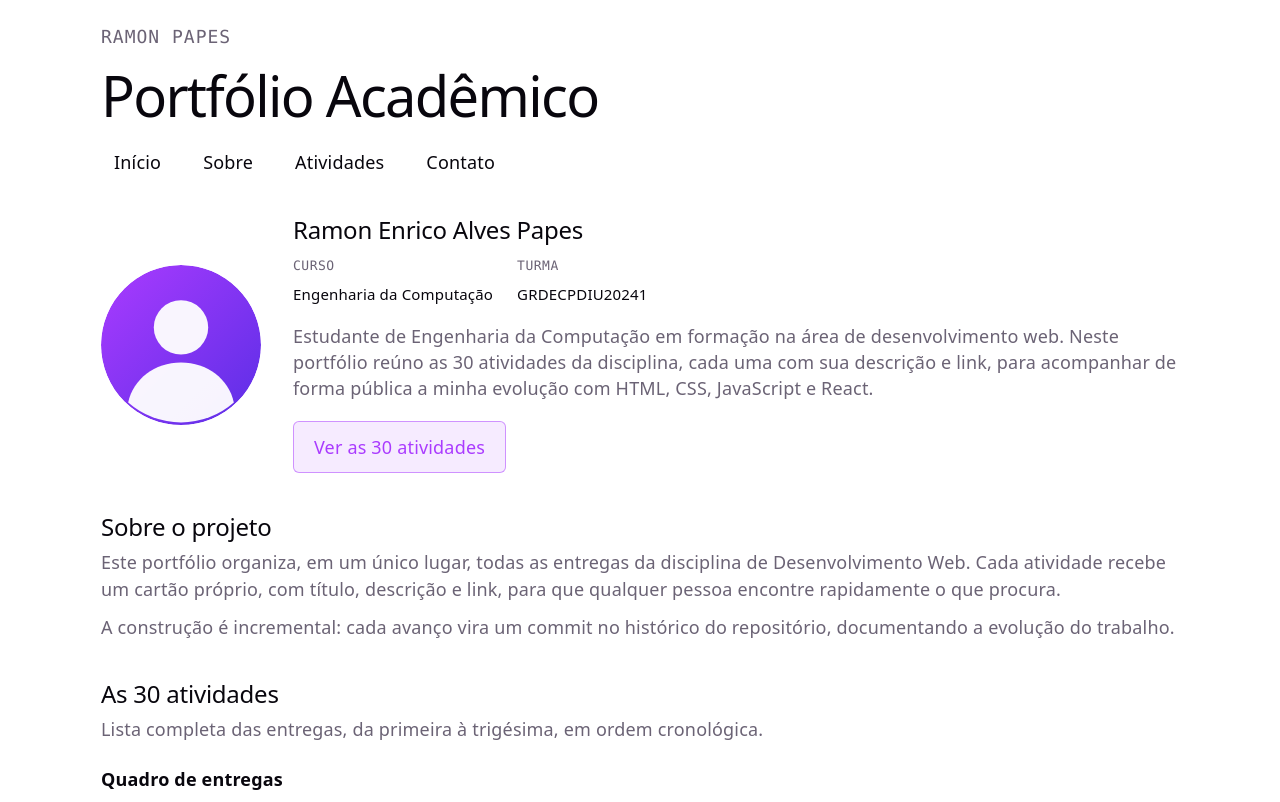
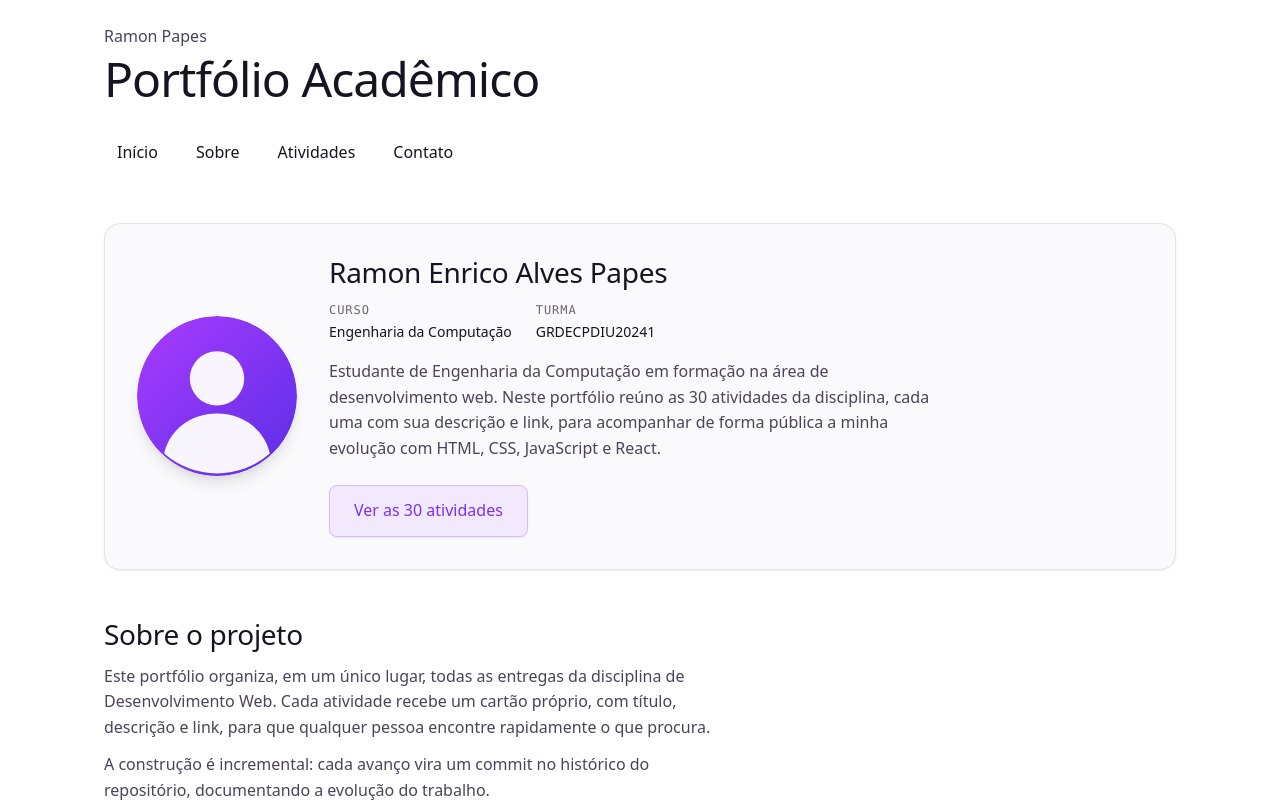
Before and after one commit to RamonPapes/atv_portfolio_academico, a React (Vite) app: page / in a window 1280 px wide. Shown: the top 802 px of the page. Built offline with nearby package versions, Linux system fonts and the light colour scheme.

Commit message:
Adiciona estilização base

```diff
--- a/src/App.css
+++ b/src/App.css
@@ -2,9 +2,12 @@
   display: flex;
   flex-direction: column;
   min-height: 100svh;
-  gap: 32px;
-  padding: 24px;
-  box-sizing: border-box;
+  gap: var(--espaco-7);
+  padding: var(--espaco-5);
+}
+
+.app [id] {
+  scroll-margin-top: var(--espaco-5);
 }
 
 .skip-link {
@@ -15,77 +18,87 @@
 .skip-link:focus {
   position: static;
   display: inline-block;
-  padding: 8px 12px;
-  background: var(--accent-bg);
-  border: 1px solid var(--accent-border);
-  border-radius: 4px;
+  padding: var(--espaco-2) var(--espaco-3);
+  border: 1px solid var(--cor-marca-borda);
+  border-radius: var(--raio-sm);
+  background: var(--cor-marca-suave);
+}
+------------------------------------------ */
+.cabecalho__marca {
+  font-family: var(--fonte-mono);
+  font-size: var(--texto-sm);
+  text-transform: uppercase;
+  letter-spacing: 0.08em;
+  color: var(--cor-texto-suave);
+  margin-bottom: var(--espaco-2);
 }
 
-.cabecalho__marca {
-  font-family: var(--mono);
-  text-transform: uppercase;
-  letter-spacing: 1px;
+.cabecalho h1 {
+  margin-bottom: var(--espaco-5);
 }
 
 .navegacao ul {
   display: flex;
   flex-wrap: wrap;
-  gap: 8px 16px;
+  gap: var(--espaco-2) var(--espaco-3);
   list-style: none;
-  margin: 24px 0 0;
+  margin: 0;
   padding: 0;
 }
 
 .navegacao a {
   display: inline-block;
-  padding: 8px 12px;
-  border-radius: 6px;
-  color: var(--text-h);
+  padding: var(--espaco-2) var(--espaco-3);
+  border: 1px solid transparent;
+  border-radius: var(--raio-md);
+  color: var(--cor-texto-forte);
   text-decoration: none;
-  border: 1px solid transparent;
+  transition:
+    background var(--transicao),
+    color var(--transicao);
 }
 
-.navegacao a:hover {
-  background: var(--accent-bg);
-  color: var(--accent);
+.navegacao a:hover,
+.navegacao a:focus-visible {
+  background: var(--cor-marca-suave);
+  color: var(--cor-marca);
 }
 
-/* O foco herda o outline global de :focus-visible; aqui apenas
-   reforçamos o contorno do link dentro do menu. */
-.navegacao a:focus-visible {
-  background: var(--accent-bg);
-  color: var(--accent);
-}
-
-/* Espaço acima do alvo da âncora, para o título não encostar
-   no topo da janela ao final da rolagem. */
-.app [id] {
-  scroll-margin-top: 24px;
-}
-
+/* ---- Conteúdo principal -------------------------------------------------- */
 .conteudo {
   flex: 1;
   display: flex;
   flex-direction: column;
-  gap: 40px;
+  gap: var(--espaco-7);
+}
+
+.conteudo h2 {
+  margin-bottom: var(--espaco-3);
 }
 
 .conteudo p + p {
-  margin-top: 12px;
+  margin-top: var(--espaco-3);
 }
 
+/* ---- Apresentação -------------------------------------------------------- */
 .apresentacao {
   display: flex;
   flex-wrap: wrap;
   align-items: center;
-  gap: 32px;
+  gap: var(--espaco-6);
+  padding: var(--espaco-6);
+  border: 1px solid var(--cor-borda);
+  border-radius: var(--raio-lg);
+  background: var(--cor-superficie);
+  box-shadow: var(--sombra-sm);
 }
 
 .apresentacao__avatar {
   width: 160px;
   height: 160px;
-  border-radius: 50%;
   flex-shrink: 0;
+  border-radius: var(--raio-completo);
+  box-shadow: var(--sombra-md);
 }
 
 .apresentacao__texto {
@@ -95,49 +108,55 @@
 .apresentacao__dados {
   display: flex;
   flex-wrap: wrap;
-  gap: 8px 24px;
-  margin: 0 0 16px;
-  font-size: 15px;
+  gap: var(--espaco-2) var(--espaco-5);
+  margin: var(--espaco-3) 0 var(--espaco-4);
 }
 
 .apresentacao__dados dt {
-  font-family: var(--mono);
+  font-family: var(--fonte-mono);
+  font-size: var(--texto-xs);
   text-transform: uppercase;
-  letter-spacing: 0.5px;
-  font-size: 13px;
+  letter-spacing: 0.08em;
+  color: var(--cor-texto-suave);
 }
 
 .apresentacao__dados dd {
-  margin: 2px 0 0;
-  color: var(--text-h);
+  font-size: var(--texto-sm);
+  color: var(--cor-texto-forte);
 }
 
+/* ---- Botão ---------------------------------------------------------------- */
 .botao {
   display: inline-block;
-  margin-top: 20px;
-  padding: 12px 20px;
-  border: 1px solid var(--accent-border);
-  border-radius: 6px;
-  background: var(--accent-bg);
-  color: var(--accent);
-  font-weight: 500;
+  margin-top: var(--espaco-5);
+  padding: var(--espaco-3) var(--espaco-5);
+  border: 1px solid var(--cor-marca-borda);
+  border-radius: var(--raio-md);
+  background: var(--cor-marca-suave);
+  color: var(--cor-marca);
+  font-weight: var(--peso-medio);
   text-decoration: none;
+  box-shadow: var(--sombra-sm);
+  transition:
+    background var(--transicao),
+    color var(--transicao),
+    box-shadow var(--transicao);
 }
 
 .botao:hover,
 .botao:focus-visible {
-  background: var(--accent);
-  color: var(--bg);
+  background: var(--cor-marca);
+  color: var(--cor-marca-contraste);
+  box-shadow: var(--sombra-md);
 }
 
+/* ---- Quadro de atividades ------------------------------------------------- */
 .atividades {
-  margin-top: 24px;
+  margin-top: var(--espaco-5);
 }
 
 .atividades__titulo {
-  font-size: 18px;
-  color: var(--text-h);
-  margin: 0 0 8px;
+  margin-bottom: var(--espaco-3);
 }
 
 .atividades__lista {
@@ -146,8 +165,23 @@
   padding: 0;
 }
 
+.atividades__vazio {
+  padding: var(--espaco-5);
+  border: 1px dashed var(--cor-borda-forte);
+  border-radius: var(--raio-md);
+  background: var(--cor-superficie);
+  color: var(--cor-texto-suave);
+  font-size: var(--texto-sm);
+}
+
+/* ---- Rodapé ---------------------------------------------------------------- */
 .rodape {
-  border-top: 1px solid var(--border);
-  padding-top: 16px;
-  font-size: 15px;
+  padding-top: var(--espaco-4);
+  border-top: 1px solid var(--cor-borda);
+  font-size: var(--texto-sm);
+  color: var(--cor-texto-suave);
 }
+
+.rodape p + p {
+  margin-top: var(--espaco-2);
+}
--- a/src/index.css
+++ b/src/index.css
@@ -1,132 +1,2 @@
-:root {
-  --text: #6b6375;
-  --text-h: #08060d;
-  --bg: #fff;
-  --border: #e5e4e7;
-  --code-bg: #f4f3ec;
-  --accent: #aa3bff;
-  --accent-bg: rgba(170, 59, 255, 0.1);
-  --accent-border: rgba(170, 59, 255, 0.5);
-  --social-bg: rgba(244, 243, 236, 0.5);
-  --shadow:
-    rgba(0, 0, 0, 0.1) 0 10px 15px -3px, rgba(0, 0, 0, 0.05) 0 4px 6px -2px;
-
-  --sans: system-ui, 'Segoe UI', Roboto, sans-serif;
-  --heading: system-ui, 'Segoe UI', Roboto, sans-serif;
-  --mono: ui-monospace, Consolas, monospace;
-
-  font: 18px/145% var(--sans);
-  letter-spacing: 0.18px;
-  color-scheme: light dark;
-  color: var(--text);
-  background: var(--bg);
-  font-synthesis: none;
-  text-rendering: optimizeLegibility;
-  -webkit-font-smoothing: antialiased;
-  -moz-osx-font-smoothing: grayscale;
-
-  @media (max-width: 1024px) {
-    font-size: 16px;
-  }
-}
-
-@media (prefers-color-scheme: dark) {
-  :root {
-    --text: #9ca3af;
-    --text-h: #f3f4f6;
-    --bg: #16171d;
-    --border: #2e303a;
-    --code-bg: #1f2028;
-    --accent: #c084fc;
-    --accent-bg: rgba(192, 132, 252, 0.15);
-    --accent-border: rgba(192, 132, 252, 0.5);
-    --social-bg: rgba(47, 48, 58, 0.5);
-    --shadow:
-      rgba(0, 0, 0, 0.4) 0 10px 15px -3px, rgba(0, 0, 0, 0.25) 0 4px 6px -2px;
-  }
-
-  #social .button-icon {
-    filter: invert(1) brightness(2);
-  }
-}
-
-/* Rolagem suave entre as âncoras do menu, respeitando quem
-   pediu menos animação no sistema operacional. */
-html {
-  scroll-behavior: smooth;
-}
-
-@media (prefers-reduced-motion: reduce) {
-  html {
-    scroll-behavior: auto;
-  }
-}
-
-/* Indicador de foco visível e consistente em toda a página. */
-:focus-visible {
-  outline: 3px solid var(--accent);
-  outline-offset: 3px;
-  border-radius: 2px;
-}
-
-a {
-  color: var(--accent);
-}
-
-body {
-  margin: 0;
-}
-
-#root {
-  width: 1126px;
-  max-width: 100%;
-  margin: 0 auto;
-  min-height: 100svh;
-  display: flex;
-  flex-direction: column;
-  box-sizing: border-box;
-}
-
-h1,
-h2 {
-  font-family: var(--heading);
-  font-weight: 500;
-  color: var(--text-h);
-}
-
-h1 {
-  font-size: 56px;
-  letter-spacing: -1.68px;
-  margin: 32px 0;
-  @media (max-width: 1024px) {
-    font-size: 36px;
-    margin: 20px 0;
-  }
-}
-h2 {
-  font-size: 24px;
-  line-height: 118%;
-  letter-spacing: -0.24px;
-  margin: 0 0 8px;
-  @media (max-width: 1024px) {
-    font-size: 20px;
-  }
-}
-p {
-  margin: 0;
-}
-
-code,
-.counter {
-  font-family: var(--mono);
-  display: inline-flex;
-  border-radius: 4px;
-  color: var(--text-h);
-}
-
-code {
-  font-size: 15px;
-  line-height: 135%;
-  padding: 4px 8px;
-  background: var(--code-bg);
-}
+@import './styles/tokens.css';
+@import './styles/base.css';
--- /dev/null
+++ b/src/styles/base.css
@@ -0,0 +1,159 @@
+*,
+*::before,
+*::after {
+  box-sizing: border-box;
+}
+
+html {
+  box-sizing: border-box;
+  -webkit-text-size-adjust: 100%;
+  color-scheme: light dark;
+}
+
+
+html {
+  scroll-behavior: smooth;
+}
+
+@media (prefers-reduced-motion: reduce) {
+  html {
+    scroll-behavior: auto;
+  }
+
+  *,
+  *::before,
+  *::after {
+    animation-duration: 0.01ms !important;
+    animation-iteration-count: 1 !important;
+    transition-duration: 0.01ms !important;
+  }
+}
+
+body {
+  margin: 0;
+  font-family: var(--fonte-texto);
+  font-size: var(--texto-md);
+  line-height: var(--altura-texto);
+  color: var(--cor-texto);
+  background: var(--cor-fundo);
+  text-rendering: optimizeLegibility;
+  -webkit-font-smoothing: antialiased;
+  -moz-osx-font-smoothing: grayscale;
+}
+
+h1,
+h2,
+h3,
+h4,
+h5,
+h6,
+p,
+figure,
+blockquote,
+dl,
+dd {
+  margin: 0;
+}
+
+h1,
+h2,
+h3,
+h4,
+h5,
+h6 {
+  font-family: var(--fonte-titulo);
+  font-weight: var(--peso-medio);
+  line-height: var(--altura-titulo);
+  color: var(--cor-texto-forte);
+  text-wrap: balance;
+}
+
+h1 {
+  font-size: var(--texto-3xl);
+  letter-spacing: -0.02em;
+}
+
+h2 {
+  font-size: var(--texto-2xl);
+  letter-spacing: -0.01em;
+}
+
+h3 {
+  font-size: var(--texto-xl);
+}
+
+h4 {
+  font-size: var(--texto-lg);
+}
+
+p {
+  max-width: 68ch;
+}
+
+a {
+  color: var(--cor-marca);
+  text-underline-offset: 0.2em;
+  transition: color var(--transicao);
+}
+
+a:hover {
+  color: var(--cor-marca-forte);
+}
+
+:focus-visible {
+  outline: 3px solid var(--cor-foco);
+  outline-offset: 3px;
+  border-radius: var(--raio-sm);
+}
+
+img,
+picture,
+svg,
+video {
+  display: block;
+  max-width: 100%;
+  height: auto;
+}
+
+button,
+input,
+select,
+textarea {
+  font: inherit;
+  color: inherit;
+}
+
+button {
+  cursor: pointer;
+}
+
+code,
+kbd,
+samp,
+pre {
+  font-family: var(--fonte-mono);
+  font-size: var(--texto-sm);
+}
+
+code {
+  padding: 0.1em 0.4em;
+  border-radius: var(--raio-sm);
+  background: var(--cor-superficie);
+  border: 1px solid var(--cor-borda);
+  color: var(--cor-texto-forte);
+}
+
+hr {
+  border: 0;
+  border-top: 1px solid var(--cor-borda);
+  margin: var(--espaco-6) 0;
+}
+
+#root {
+  width: 100%;
+  max-width: var(--largura-max);
+  margin-inline: auto;
+  min-height: 100svh;
+  display: flex;
+  flex-direction: column;
+}
--- /dev/null
+++ b/src/styles/tokens.css
@@ -0,0 +1,92 @@
+:root {
+  --cor-fundo: #ffffff;
+  --cor-superficie: #faf9fc;
+  --cor-borda: #e4e2e8;
+  --cor-borda-forte: #cbc7d3;
+
+  --cor-texto: #4b4459;
+  --cor-texto-forte: #171320;
+  --cor-texto-suave: #6b6375;
+
+  --cor-marca: #7a2ff2;
+  --cor-marca-forte: #5b1fc4;
+  --cor-marca-suave: #f3e9ff;
+  --cor-marca-borda: #d9bcff;
+  --cor-marca-contraste: #ffffff;
+
+  --cor-foco: var(--cor-marca);
+
+  --espaco-1: 0.25rem; /*  4px */
+  --espaco-2: 0.5rem; /*  8px */
+  --espaco-3: 0.75rem; /* 12px */
+  --espaco-4: 1rem; /* 16px */
+  --espaco-5: 1.5rem; /* 24px */
+  --espaco-6: 2rem; /* 32px */
+  --espaco-7: 3rem; /* 48px */
+  --espaco-8: 4rem; /* 64px */
+
+  --raio-sm: 4px;
+  --raio-md: 8px;
+  --raio-lg: 16px;
+  --raio-completo: 999px;
+
+
+  --sombra-sm: 0 1px 2px rgba(23, 19, 32, 0.08);
+  --sombra-md:
+    0 4px 6px -2px rgba(23, 19, 32, 0.06), 0 10px 15px -3px rgba(23, 19, 32, 0.1);
+  --sombra-lg:
+    0 10px 20px -5px rgba(23, 19, 32, 0.12),
+    0 20px 40px -10px rgba(23, 19, 32, 0.16);
+
+  --fonte-texto:
+    system-ui, -apple-system, 'Segoe UI', Roboto, 'Helvetica Neue', Arial,
+    sans-serif;
+  --fonte-titulo: var(--fonte-texto);
+  --fonte-mono:
+    ui-monospace, SFMono-Regular, 'JetBrains Mono', Consolas, 'Courier New',
+    monospace;
+
+  --texto-xs: 0.75rem; /* 12px — etiquetas */
+  --texto-sm: 0.875rem; /* 14px — apoio, rodapé */
+  --texto-md: 1rem; /* 16px — corpo */
+  --texto-lg: 1.125rem; /* 18px — corpo destacado */
+  --texto-xl: 1.25rem; /* 20px — h3 */
+  --texto-2xl: clamp(1.375rem, 1.2rem + 0.9vw, 1.75rem); /* h2 */
+  --texto-3xl: clamp(1.875rem, 1.3rem + 2.8vw, 3rem); /* h1 */
+
+  --peso-normal: 400;
+  --peso-medio: 500;
+  --peso-forte: 700;
+
+  --altura-titulo: 1.2;
+  --altura-texto: 1.6;
+
+  /* ---- Layout e movimento ----------------------------------------------- */
+  --largura-max: 1120px;
+  --transicao: 150ms ease;
+}
+
+@media (prefers-color-scheme: dark) {
+  :root {
+    --cor-fundo: #14131a;
+    --cor-superficie: #1c1b24;
+    --cor-borda: #2e2c39;
+    --cor-borda-forte: #423f52;
+
+    --cor-texto: #c3bed0;
+    --cor-texto-forte: #f4f2f8;
+    --cor-texto-suave: #9b95a8;
+
+    --cor-marca: #c08cff;
+    --cor-marca-forte: #d7b4ff;
+    --cor-marca-suave: rgba(192, 140, 255, 0.14);
+    --cor-marca-borda: rgba(192, 140, 255, 0.45);
+    --cor-marca-contraste: #14131a;
+
+    --sombra-sm: 0 1px 2px rgba(0, 0, 0, 0.4);
+    --sombra-md:
+      0 4px 6px -2px rgba(0, 0, 0, 0.35), 0 10px 15px -3px rgba(0, 0, 0, 0.45);
+    --sombra-lg:
+      0 10px 20px -5px rgba(0, 0, 0, 0.5), 0 20px 40px -10px rgba(0, 0, 0, 0.6);
+  }
+}
```
